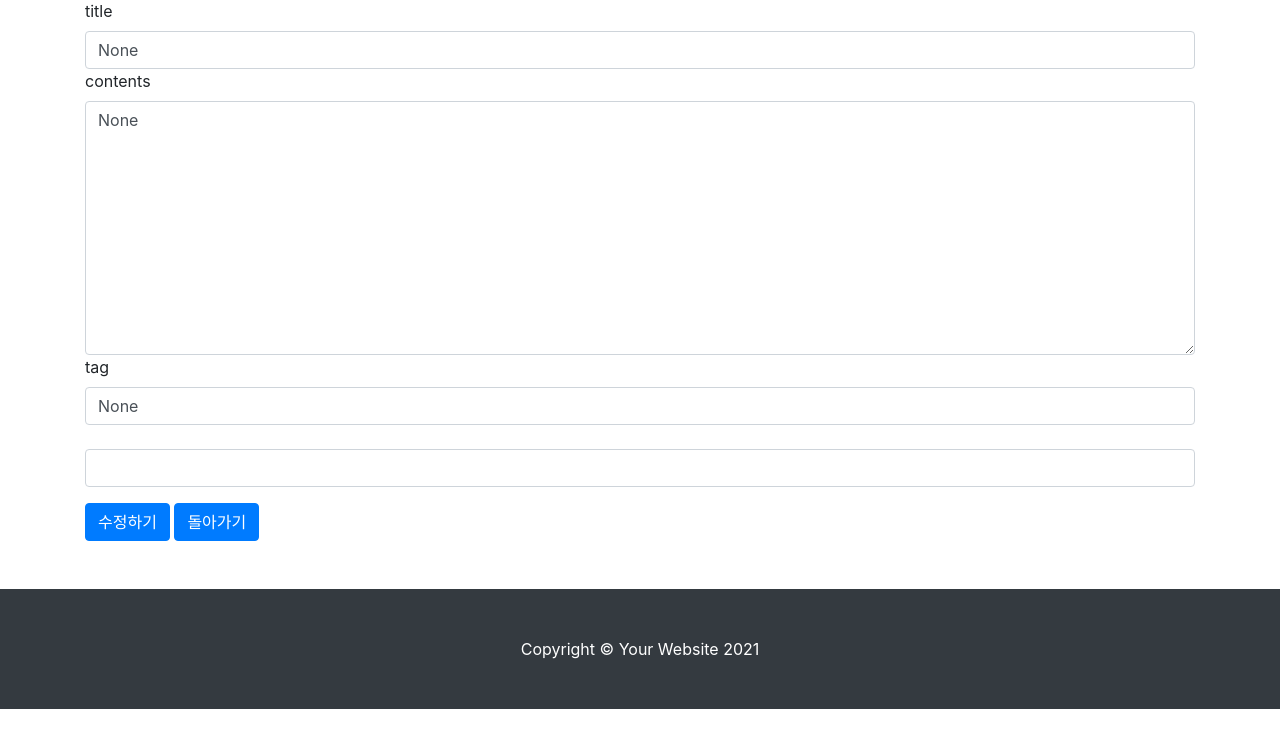
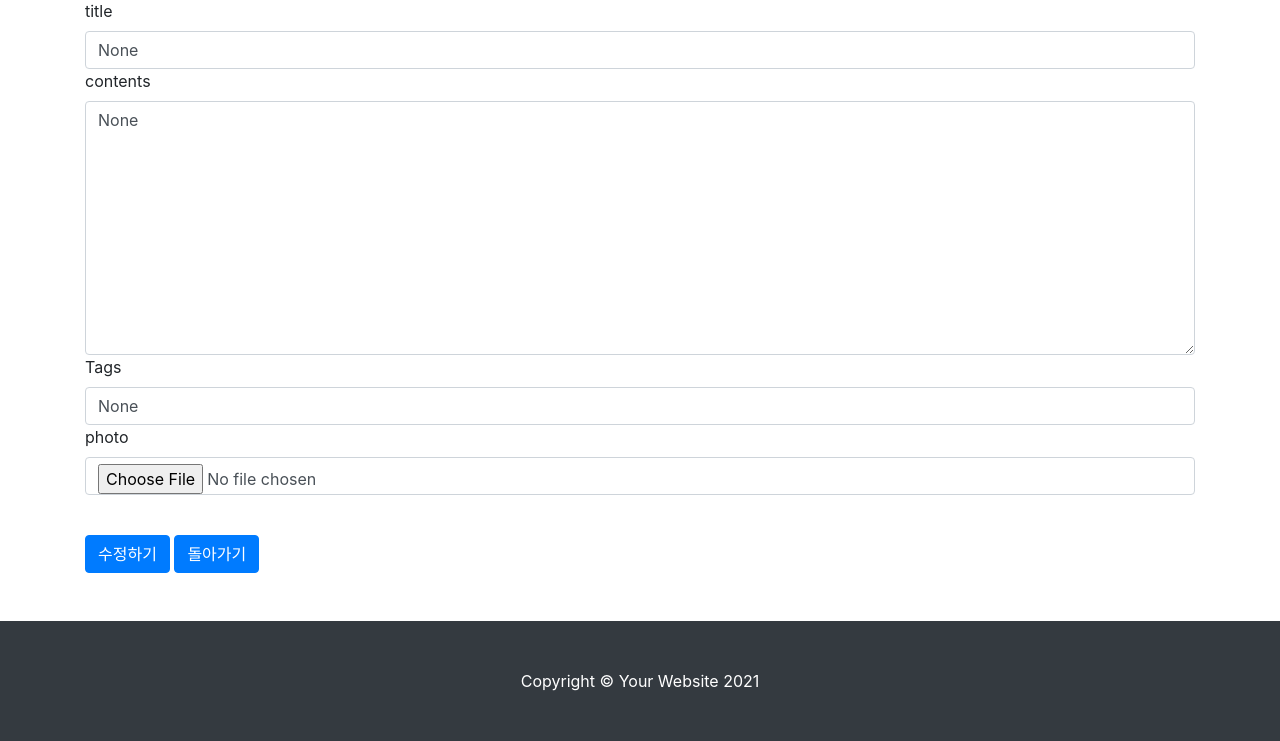
Before and after one commit to bluebamus/django_function_based_web_site, a Django app: template templates/board_update.html in a window 1280 px wide. Shown: the part 425-1166 px from the top of the page. Before the commit the page ends 1134 px from the top, so only its background shows below. Run offline with Django 3.2, Linux system fonts and the light colour scheme; the template is opened without the code that fills it: values that come from a table or form of the project are taken from there, others are empty.

Commit message:
finish all update funtions in board

```diff
--- a/board/forms.py
+++ b/board/forms.py
@@ -17,18 +17,32 @@
 
 
 class BoardUpdateForm(forms.ModelForm):
+    def __init__(self, *args, **kwargs):
+        super(BoardUpdateForm, self).__init__(*args, **kwargs)
+        #self.fields['tags'].initial = [value[1]  for value in self.instance.tags.all().values_list()]
+        self.fields['tags'] = forms.CharField()
+        self.fields['tags'].required = False
+        #self.fields['photo'].required = False
+
+    # def is_valid(self):
+    #     valid = super(BoardUpdateForm, self).is_valid()
+    #     if not valid:
+    #         return valid
+    #     else:
+    #         return valid
+
     class Meta:
         model = Board
-        fields = ["title", "contents", "tags"]
+        fields = ["title", "contents", "tags","photo"]
         # fields = "__all__"
         labels = {
             "title": ("title"),
             "contents": ("contents"),
             "tags": ("tag"),
+            "photo": ("photo"),
         }
         widgets = {
             "contents": forms.Textarea(attrs={"cols": 80, "rows": 20}),
-            "tags": forms.TextInput(),
         }
         help_texts = {}
         error_messages = {
--- a/board/models.py
+++ b/board/models.py
@@ -21,6 +21,14 @@
         ]
     )
 
+# def upload_to_func(instance, filename):
+#     prefix = timezone.now().strftime("%Y/%m/%d")
+#     file_name = uuid4().hex
+#     extension = os.path.splitext(filename)[-1].lower() # 확장자 추출
+#     return "/".join(
+#         [prefix, file_name, extension,]
+#     )
+
 
 class Board(models.Model):
     title = models.CharField(max_length=128, verbose_name="제목")
@@ -30,7 +38,18 @@
     tags = models.ManyToManyField("tag.Tag", verbose_name="태그", blank=True)
 
     registered_dttm = models.DateTimeField(auto_now_add=True, verbose_name="등록시간")
-    photo = models.ImageField(upload_to=date_upload_to, blank=True, null=True)
+    photo = models.ImageField(upload_to=date_upload_to, verbose_name="이미지")
+    #photo = models.ImageField(upload_to=date_upload_to, blank=True, null=True, default='default/no_img_lg.png', verbose_name="이미지")
+
+    def delete(self, *args, **kwargs):
+        if self.photo!='default/no_img_lg.png':
+            self.photo.delete()
+        super().delete(*args, **kwargs)
+
+    # def delete(self, *args, **kargs):
+    #     if self.upload_files:
+    #         os.remove(os.path.join(settings.MEDIA_ROOT, self.upload_files.path))
+    #     super(Notice, self).delete(*args, **kargs)
 
     def __str__(self):
         return self.title
--- a/templates/board_detail.html
+++ b/templates/board_detail.html
@@ -21,8 +21,8 @@
                 {{ board.tags.all|join:", " }}
             </span>
             {% if board.photo %}
-            <label for="title">사진</label>
-            <img src="{{ board.photo.url }}" style="max-width:100%;"/>
+            <label for="title">사진</label><br>
+            <img src="{{ board.photo.url }}" style="max-width:40%;"/>
             {% endif %}
             </div>
             <button class="btn btn-primary" onclick="location.href='/board/list/'">돌아가기</button>
--- a/templates/board_update.html
+++ b/templates/board_update.html
@@ -19,10 +19,15 @@
                 <textarea type="{{ form.contents.form.widget.input_type }}" class="form-control h-25" rows="10" name="{{ form.contents.name }}" placeholder="{{ form.contents.label }}" value="{{ form.contents.value }}">{{ form.contents.value }}</textarea>
                 <label for="{{ form.tags.id_for_label }}">{{ form.tags.label }}</label>
                 <input class="form-control" id="{{ form.tags.id_for_label }}" placeholder="{{ form.tags.label }}" name="{{ form.tags.name }}" value="{{ form.tags.value|join:', ' }}"/>
+                {% if form.photo %}
                 <label for="{{ form.photo.id_for_label }}">{{ form.photo.label }}</label>
                 <input type="{{ form.photo.field.widget.input_type }}" class="form-control" id="{{ form.photo.id_for_label }}" placeholder="{{ form.photo.label }}" name="{{ form.photo.name }}" value="{{ form.photo.value }}"/>
+                {% else %}
+                <label for="{{ form.photo.id_for_label }}">{{ form.photo.label }}</label>
+                <input type="{{ form.photo.field.widget.input_type }}" class="form-control" id="{{ form.photo.id_for_label }}" placeholder="{{ form.photo.label }}" name="{{ form.photo.name }}" value="{{ form.photo.value }}"/>
+                {% endif %}
                 {% if form.photo %}
-                <img src="{{ form.photo.value.url }}" class="my-2" style="max-width:100%;"/>
+                <img src="{{ form.photo.value.url }}" class="my-2" style="max-width:40%;"/>
                 {% endif %}
             </div>
             {% if form.title.errors or form.contents.errors %}
--- a/user/urls.py
+++ b/user/urls.py
@@ -3,6 +3,6 @@
 
 urlpatterns = [
     path("register/", views.register, name="register"),
-    path("login", views.login, name="login"),
+    path("login/", views.login, name="login"),
     path("logout/", views.logout, name="logout"),
 ]
```
Also changed, not shown: board/views.py (+15 -13 lines), django_basic/settings/base.py (+16 -0 lines), board/migrations/__init__.py (added), media/default/backup/no_img_lg.png (added), media/default/backup/no_img_sm.png (added), media/default/no_img_lg.png (added), media/default/no_img_sm.png (added), tag/migrations/__init__.py (added), user/migrations/__init__.py (added), 1 other file.
